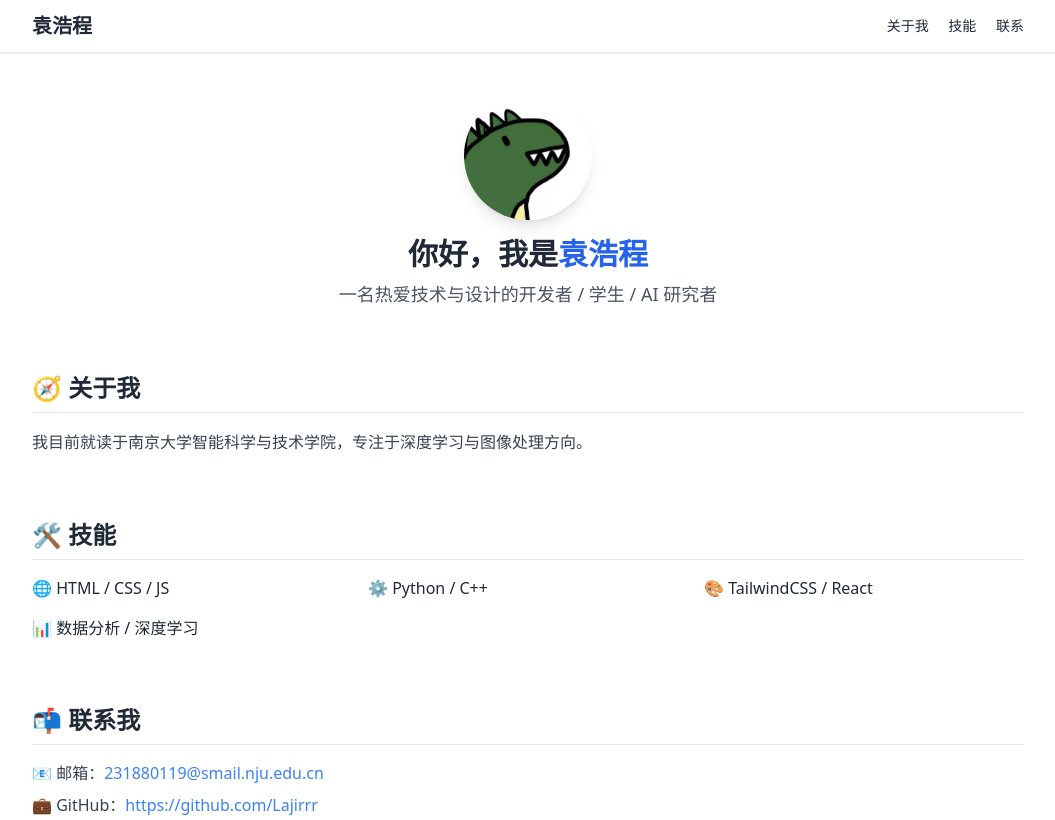
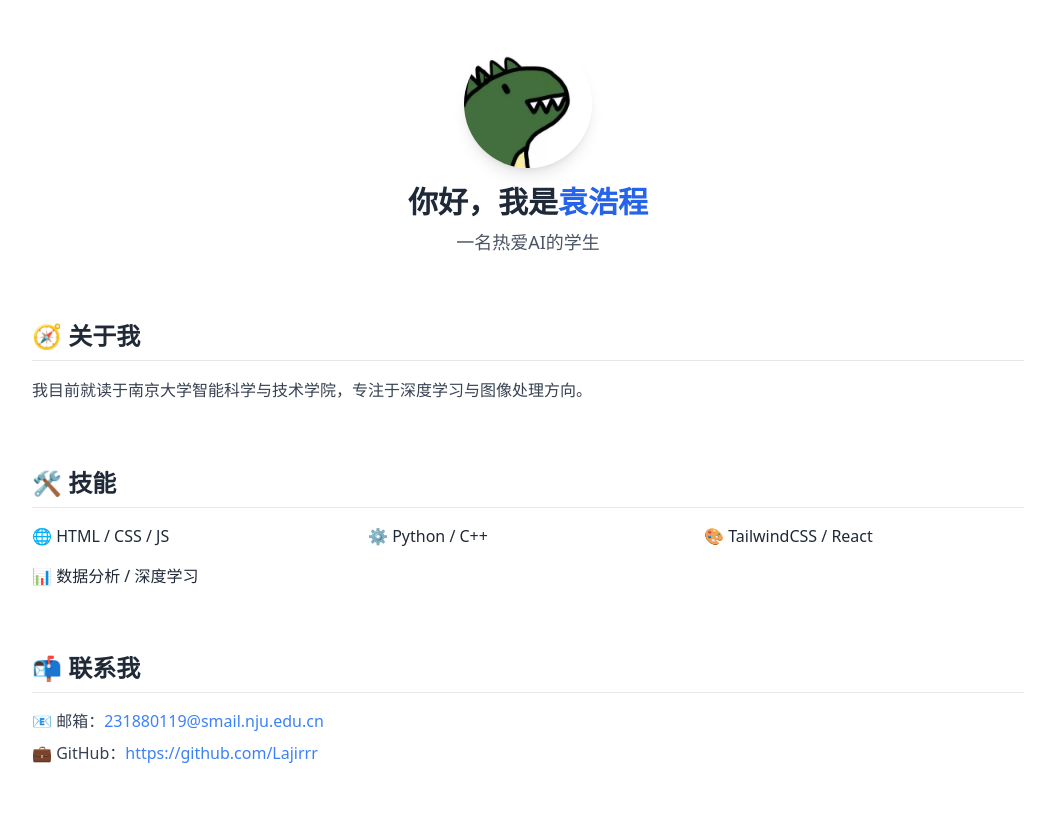
Before and after one commit to Lajirrr/homepage, a plain HTML site: page index.html in a window 1280 px wide. Shown: the top 820 px of the page, without its empty margins (112-1167 px from the left). Drawn offline with nearby package versions, Linux system fonts and the light colour scheme.

Commit message:
Update index.html

```diff
--- a/index.html
+++ b/index.html
@@ -8,17 +8,7 @@
   <link rel="icon" href="https://cdn-icons-png.flaticon.com/512/3135/3135715.png" />
 </head>
 <body class="bg-white dark:bg-gray-900 text-gray-800 dark:text-gray-100 font-sans transition-colors duration-300">
-  <!-- 导航栏 -->
-  <header class="bg-white/80 dark:bg-gray-900/80 sticky top-0 backdrop-blur shadow z-50">
-    <div class="max-w-5xl mx-auto px-4 py-3 flex justify-between items-center">
-      <h1 class="text-xl font-bold">袁浩程</h1>
-      <nav class="space-x-4 text-sm">
-        <a href="#about" class="hover:text-blue-500">关于我</a>
-        <a href="#skills" class="hover:text-blue-500">技能</a>
-        <a href="#contact" class="hover:text-blue-500">联系</a>
-      </nav>
-    </div>
-  </header>
+
 
   <!-- 主页内容 -->
   <main class="max-w-5xl mx-auto px-4 py-10">
@@ -26,7 +16,7 @@
     <section class="text-center">
       <img src="avatar.jpg" alt="头像" class="w-32 h-32 mx-auto rounded-full shadow-lg mb-4" />
       <h2 class="text-3xl font-semibold mb-2">你好，我是<span class="text-blue-600 dark:text-blue-400">袁浩程</span></h2>
-      <p class="text-gray-600 dark:text-gray-400 text-lg">一名热爱技术与设计的开发者 / 学生 / AI 研究者</p>
+      <p class="text-gray-600 dark:text-gray-400 text-lg">一名热爱AI的学生</p>
     </section>
 
     <!-- 关于我 -->
```
